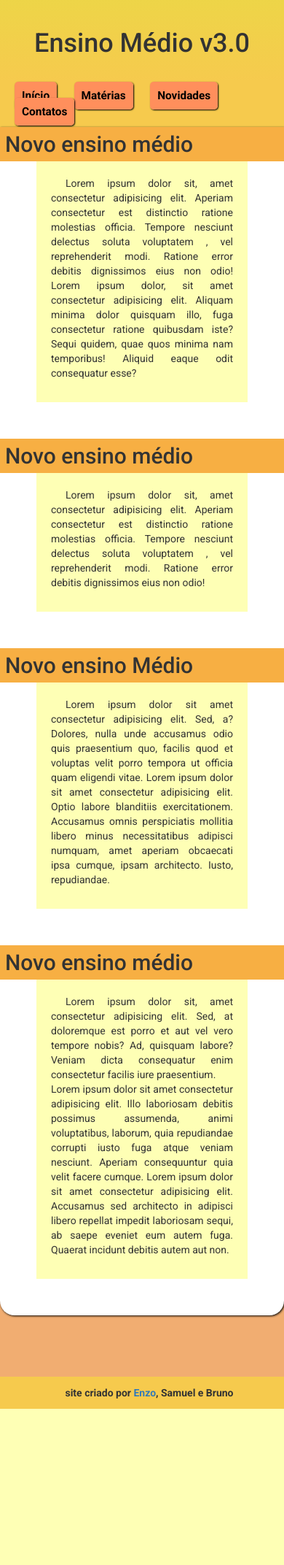
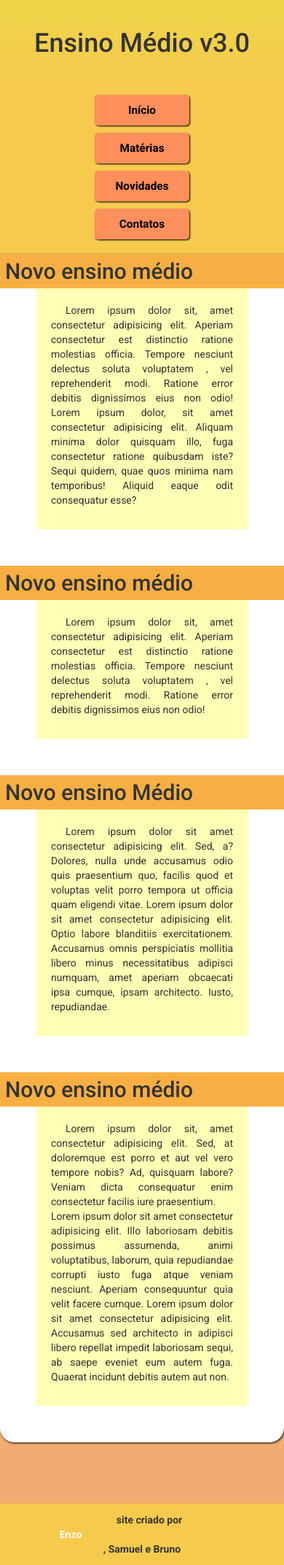
Before and after one commit to enzoDante/programa-php, a PHP site: page / in a window 390 px wide. Shown: the whole page at 73% size. Before the commit the page ends 1930 px from the top, so only its background shows below. Run offline with PHP 8.4, Linux system fonts and the light colour scheme.

Commit message:
Update style.css

```diff
--- a/coisas-aulaescola/projeto01/estilos/style.css
+++ b/coisas-aulaescola/projeto01/estilos/style.css
@@ -26,12 +26,20 @@ nav{
     padding: 10px;
     background-color: #f7d343c5;
 }
-select{
-    background-color: white;
-}
 @media screen and (max-width: 500px) {
     nav{
         min-height: 50px;
+
+    }
+    #navegar{
+        max-width: 150px;
+        margin: auto;
+    }
+    a{
+        display: block;
+        max-width: 150px;
+        text-align: center;
+        color: white;
     }
 }
 main{
```
